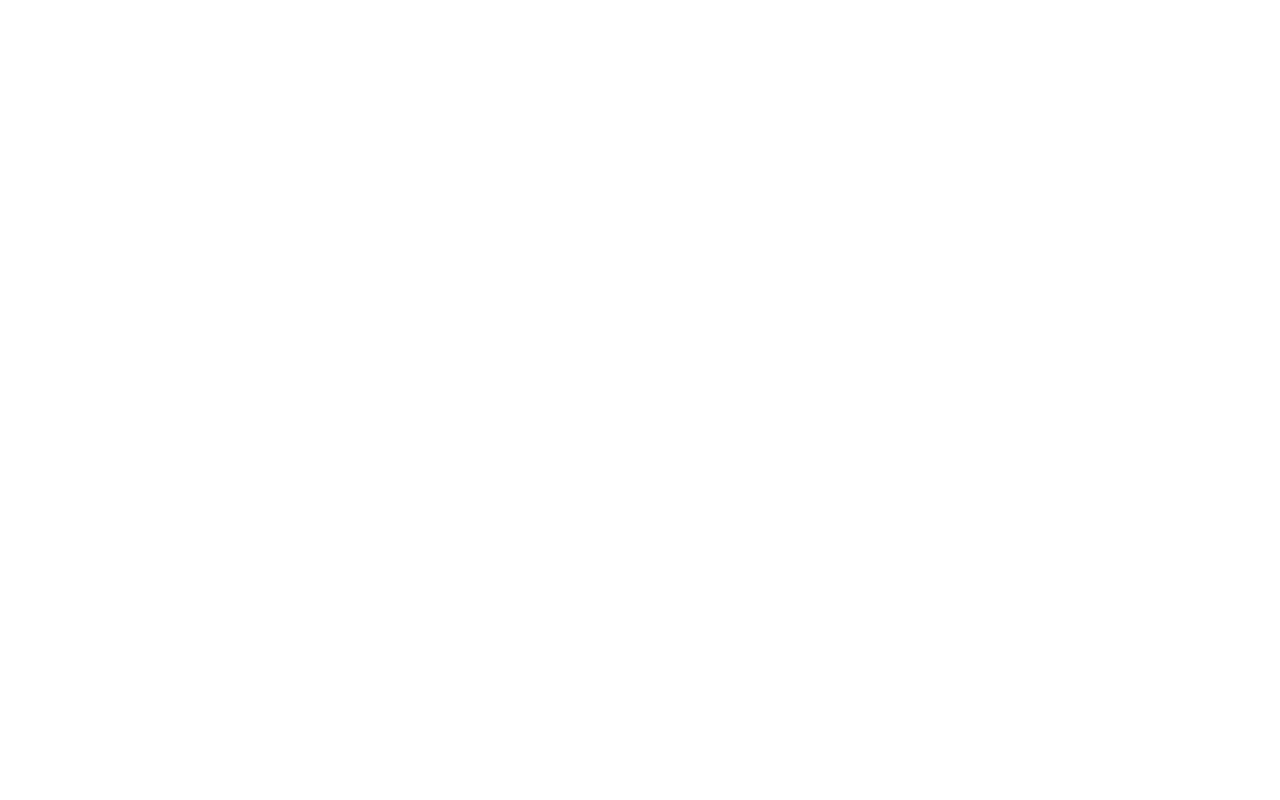
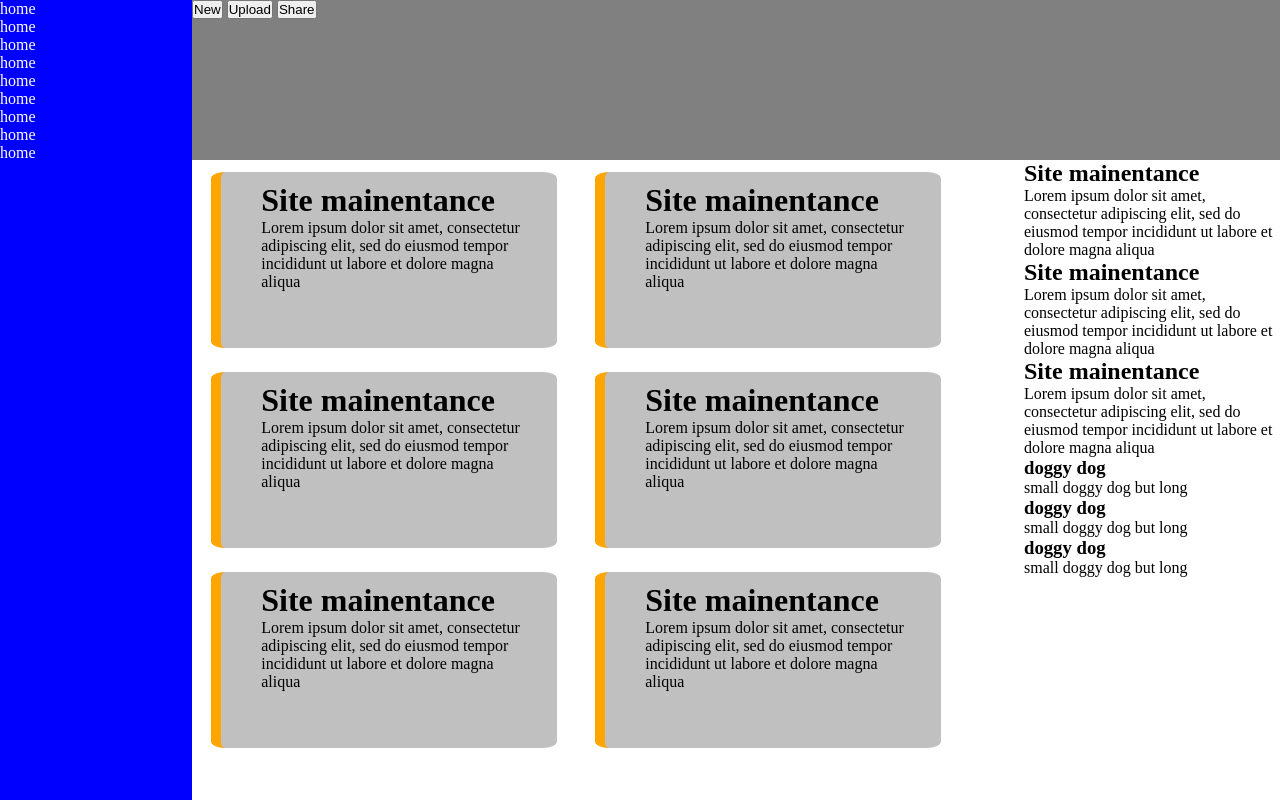
Before and after one commit to wwartick/admin-dashboard, a plain HTML site: page index.html in a window 1280 px wide. Drawn offline with Linux system fonts and the light colour scheme.

Commit message:
grid layout + minor CSS

```diff
--- a/index.html
+++ b/index.html
@@ -9,5 +9,91 @@
 
 <body>
 
+    <div class="sidebar">
+        <div class="top-options">
+            <p>home</p>
+            <p>home</p>
+            <p>home</p>
+            <p>home</p>
+            <p>home</p>
+            <p>home</p>
+        </div>
+        <div class="bottom-options">
+            <p>home</p>
+            <p>home</p>
+            <p>home</p>
+        </div>
+    </div>
+
+    <div class="header">
+        <div class="top-header"></div>
+        <div class="bottom-header">
+            <div class="bottom-left-header"></div>
+            <div class="bottom-right-header">
+                <button>New</button>
+                <button>Upload</button>
+                <button>Share</button>
+            </div>
+        </div>
+    </div>
+
+    <div class="projects">
+            <div class="project">
+                <h1>Site mainentance</h1>
+                <p>Lorem ipsum dolor sit amet, consectetur adipiscing elit, sed do eiusmod tempor incididunt ut labore et dolore magna aliqua</p>
+            </div>
+            <div class="project">
+                <h1>Site mainentance</h1>
+                <p>Lorem ipsum dolor sit amet, consectetur adipiscing elit, sed do eiusmod tempor incididunt ut labore et dolore magna aliqua</p>
+            </div>
+            <div class="project">
+                <h1>Site mainentance</h1>
+                <p>Lorem ipsum dolor sit amet, consectetur adipiscing elit, sed do eiusmod tempor incididunt ut labore et dolore magna aliqua</p>
+            </div>
+            <div class="project">
+                <h1>Site mainentance</h1>
+                <p>Lorem ipsum dolor sit amet, consectetur adipiscing elit, sed do eiusmod tempor incididunt ut labore et dolore magna aliqua</p>
+            </div>
+            <div class="project">
+                <h1>Site mainentance</h1>
+                <p>Lorem ipsum dolor sit amet, consectetur adipiscing elit, sed do eiusmod tempor incididunt ut labore et dolore magna aliqua</p>
+            </div>
+            <div class="project">
+                <h1>Site mainentance</h1>
+                <p>Lorem ipsum dolor sit amet, consectetur adipiscing elit, sed do eiusmod tempor incididunt ut labore et dolore magna aliqua</p>
+            </div>
+    </div>
+
+    <div class="side-stuff">
+        <div class="announcements"></div>
+            <div class="announcement">
+                <h2>Site mainentance</h2>
+                <p>Lorem ipsum dolor sit amet, consectetur adipiscing elit, sed do eiusmod tempor incididunt ut labore et dolore magna aliqua</p>
+            </div>
+            <div class="announcement">
+                <h2>Site mainentance</h2>
+                <p>Lorem ipsum dolor sit amet, consectetur adipiscing elit, sed do eiusmod tempor incididunt ut labore et dolore magna aliqua</p>
+            </div>
+            <div class="announcement">
+                <h2>Site mainentance</h2>
+                <p>Lorem ipsum dolor sit amet, consectetur adipiscing elit, sed do eiusmod tempor incididunt ut labore et dolore magna aliqua</p>
+            </div>
+        <div class="trending">
+            <div class="trending-topic">
+                <h3>doggy dog</h3>
+                <p>small doggy dog but long</p>
+            </div>
+            <div class="trending-topic">
+                <h3>doggy dog</h3>
+                <p>small doggy dog but long</p>
+            </div>
+            <div class="trending-topic">
+                <h3>doggy dog</h3>
+                <p>small doggy dog but long</p>
+            </div>
+        </div>
+    </div>
+
+
 </body>
 </html>
--- a/style.css
+++ b/style.css
@@ -0,0 +1,33 @@
+*{
+    padding: 0;
+    margin: 0;
+}
+
+body{
+    display: grid;
+    grid-template: 20vh 80vh / 15vw 65vw 20vw;
+}
+
+.sidebar{
+    background-color: blue;
+    color: white;
+    grid-area: 1 / 1 / 3 / 2;
+}
+
+.header{
+    background-color: grey;
+    grid-area: 1 / 2 / 2 / 4
+}
+
+.projects{
+    display: grid;
+    grid-template: repeat(3, 25vh ) / repeat(2, 30vw);
+}
+
+.project{
+    background-color: silver;
+    margin: 1.5vh 1.5vw;
+    padding: 10px 30px 0 40px;
+    border-radius: 4%;
+    border-left: 10px solid orange;
+}
```
